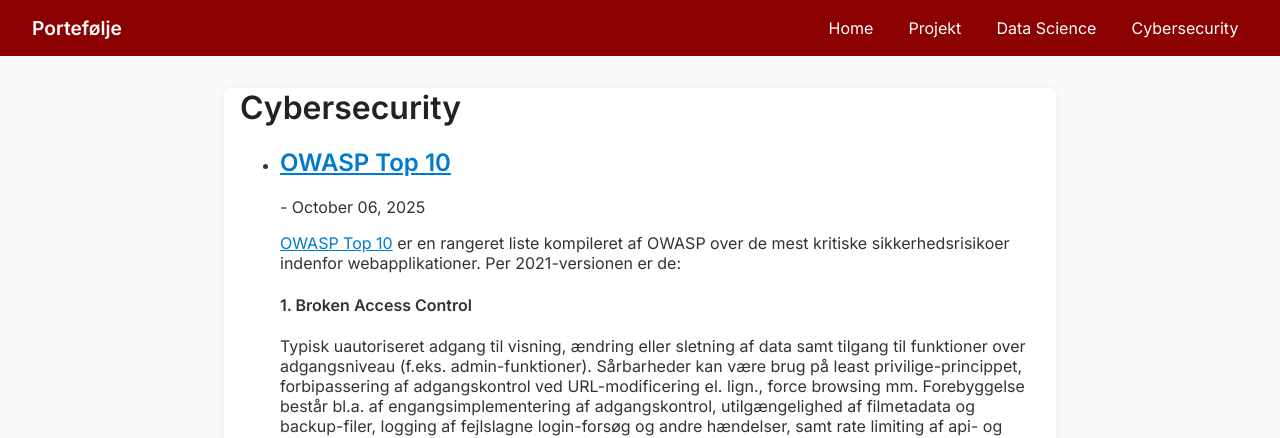
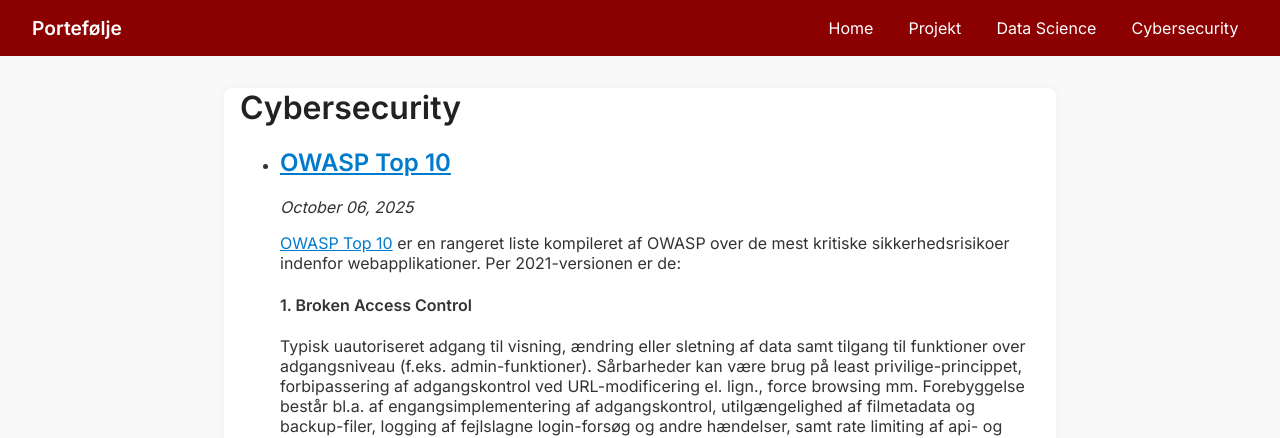
Before and after one commit to lika62310/lika62310.github.io, a Jekyll site: the page built from cybersecurity.md, in a window 1280 px wide and 900 px high. Shown: the top 438 px of the window. Built offline with Jekyll 4.4.1, drawn with Linux system fonts in a browser that asks for light colours; some of the changed text lies outside the part shown.

```diff
--- a/cybersecurity.md
+++ b/cybersecurity.md
@@ -7,7 +7,7 @@ title: Cybersecurity
 <ul>
   {% for post in site.posts %}
     {% if post.tags contains "cybersecurity" %}
-      <li><h2><a href="{{ post.url }}">{{ post.title }}</a></h2> - {{ post.date | date: "%B %d, %Y" }}
+      <li><h2><a href="{{ post.url }}">{{ post.title }}</a></h2> <p><em>{{ post.date | date: "%B %d, %Y" }}</em></p>
 
 {{ post.content }}
 </li>
```
